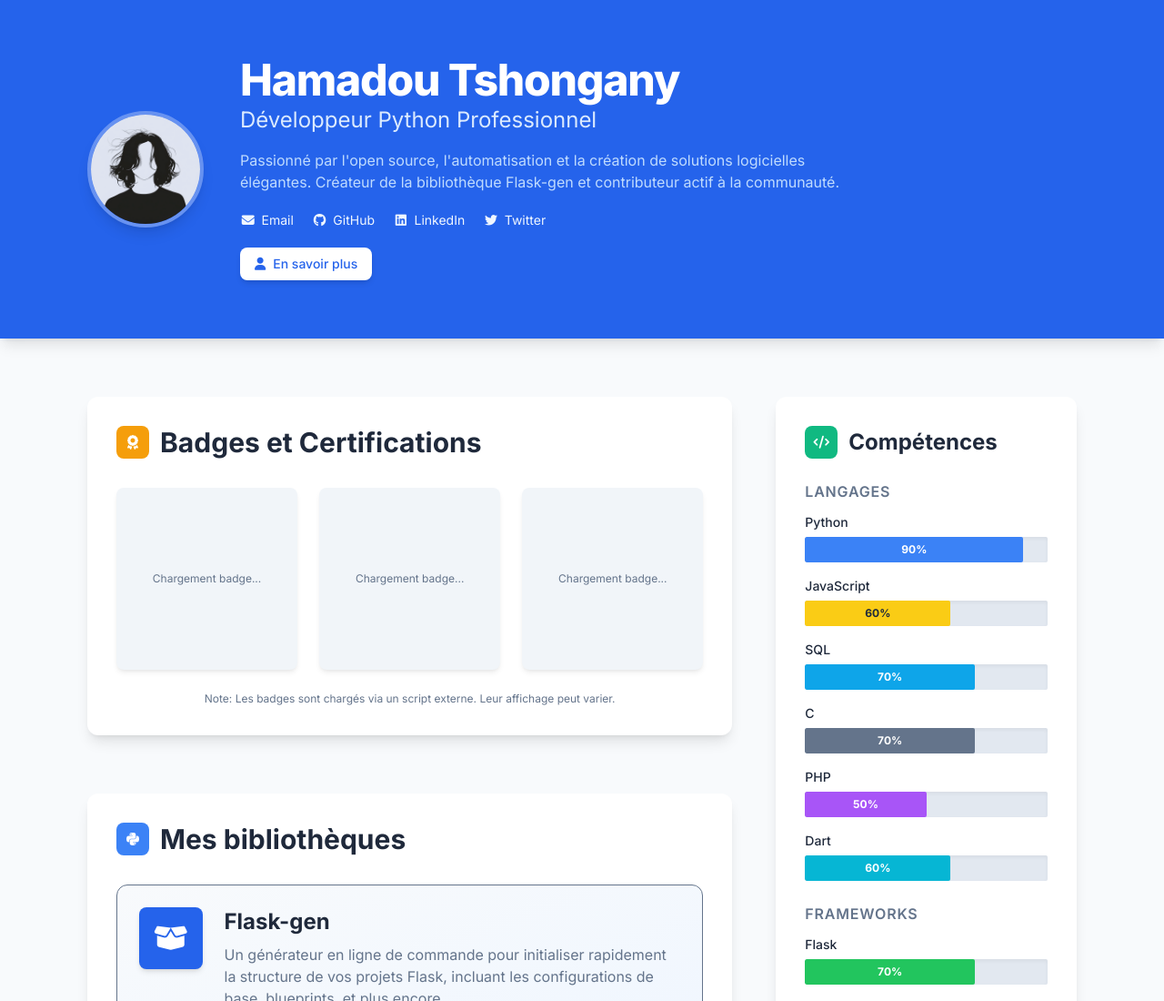
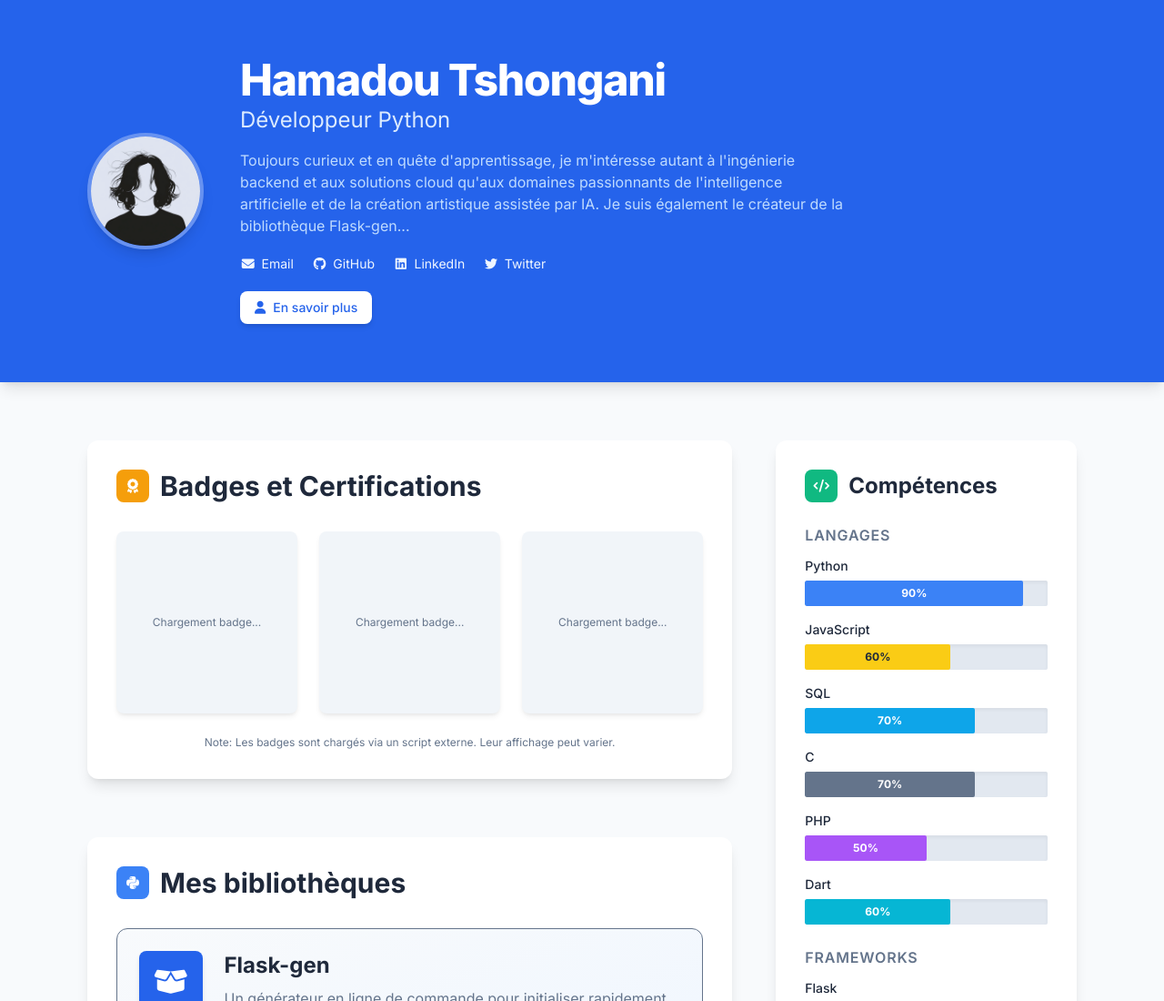
Before and after one commit to htshongany/htshongany.github.io, a plain HTML site: page index.html in a window 1280 px wide. Shown: the top 1100 px of the page at 91% size. Drawn offline with nearby package versions, Linux system fonts and the light colour scheme; a script that the page names is missing.

Commit message:
update -> index.html [bio]

```diff
--- a/index.html
+++ b/index.html
@@ -158,9 +158,9 @@
             <img id="profile-image" class="w-24 h-24 sm:w-28 sm:h-28 md:w-32 md:h-32 rounded-full border-4 object-cover mx-auto shadow-custom-md border-[rgba(255,255,255,0.3)]" src="assets/images/profile_placeholder.png" alt="Photo de profil de Hamadou Tshongany" />
           </div>
           <div class="text-center md:text-left flex-grow">
-            <h1 id="profile-name" class="text-3xl xs:text-4xl sm:text-5xl font-extrabold mb-1 tracking-tight text-text-on-primary">Hamadou Tshongany</h1>
-            <p id="profile-title" class="text-lg xs:text-xl md:text-2xl mb-3 sm:mb-4 text-blue-100">Développeur Python Professionnel</p>
-            <p id="profile-bio" class="text-sm sm:text-base max-w-2xl mx-auto md:mx-0 leading-relaxed text-blue-200">Passionné par l'open source, l'automatisation et la création de solutions logicielles élégantes. Créateur de la bibliothèque Flask-gen et contributeur actif à la communauté.</p>
+            <h1 id="profile-name" class="text-3xl xs:text-4xl sm:text-5xl font-extrabold mb-1 tracking-tight text-text-on-primary">Hamadou Tshongani</h1>
+            <p id="profile-title" class="text-lg xs:text-xl md:text-2xl mb-3 sm:mb-4 text-blue-100">Développeur Python</p>
+            <p id="profile-bio" class="text-sm sm:text-base max-w-2xl mx-auto md:mx-0 leading-relaxed text-blue-200">Toujours curieux et en quête d'apprentissage, je m'intéresse autant à l'ingénierie backend et aux solutions cloud qu'aux domaines passionnants de l'intelligence artificielle et de la création artistique assistée par IA. Je suis également le créateur de la bibliothèque Flask-gen...</p>
             <ul id="header-social-links" class="flex flex-wrap justify-center md:justify-start gap-x-4 sm:gap-x-5 gap-y-2 my-4 sm:my-5">
               <li><a href="mailto:sirehtshongany@gmail.com" class="text-blue-50 hover:text-white transition-colors duration-200 flex items-center gap-1.5 text-xs sm:text-sm"><i class="fas fa-envelope fa-fw" aria-hidden="true"></i> Email</a></li>
               <li><a href="https://github.com/htshongany" target="_blank" rel="noopener noreferrer" class="text-blue-50 hover:text-white transition-colors duration-200 flex items-center gap-1.5 text-xs sm:text-sm"><i class="fab fa-github fa-fw" aria-hidden="true"></i> GitHub</a></li>
```
